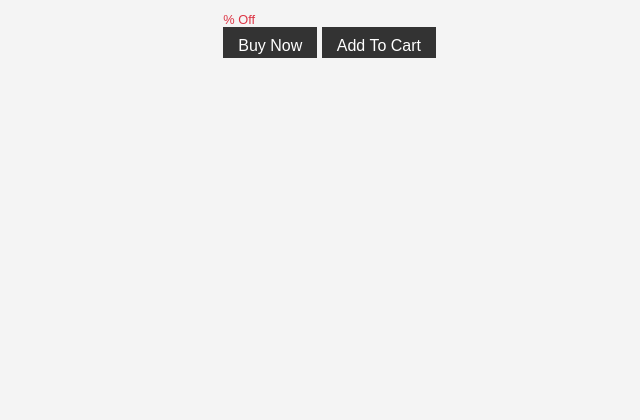
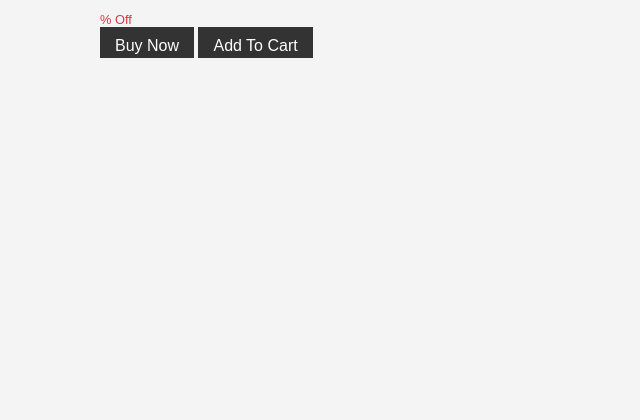
Before and after one commit to mohitarora3/Fashion-Store, a Python web app: template ecommerce/templates/home.html in a window 1280 px wide. Shown: the part 251-671 px from the top of the page, without its empty margins (0-640 px from the left). Run offline with Jinja, Linux system fonts and the light colour scheme; the template is opened without the code that fills it, so the values that code supplies are empty; some libraries are stand-ins or nearby versions.

Commit message:
Update main.css

```diff
--- a/ecommerce/static/main.css
+++ b/ecommerce/static/main.css
@@ -5,6 +5,27 @@
   font-size:16px;
   line-height:1.6em;
   margin:0;
+}
+
+img{
+  border: 1px solid #ddd;
+  border-radius: 4px;
+  padding: 5px;
+}
+.bg-steel {
+  background-color: #5f788a;
+}
+
+.site-header .navbar-nav .nav-link {
+  color: #cbd5db;
+}
+
+.site-header .navbar-nav .nav-link:hover {
+  color: #ffffff;
+}
+
+.site-header .navbar-nav .nav-link.active {
+  font-weight: 500;
 }
 
 
@@ -21,21 +42,20 @@
 }
 
 .container{
-  width:80%;
+  width:100%;
   margin:auto;
   overflow:hidden;
 }
 
 .box-1 h5{
-  font-family:Tahoma;
-  font-weight:800;
-  font-style:italic;
-  text-decoration:underline;
+  font-weight:200;
   text-transform:uppercase;
-  letter-spacing: 0.2em;
-  word-spacing: 1em;
+  letter-spacing: 0.1em;
 }
 
+h5{
+  color:#333;
+}
 #main-header{
   background-color:coral;
   color:#fff;
```
